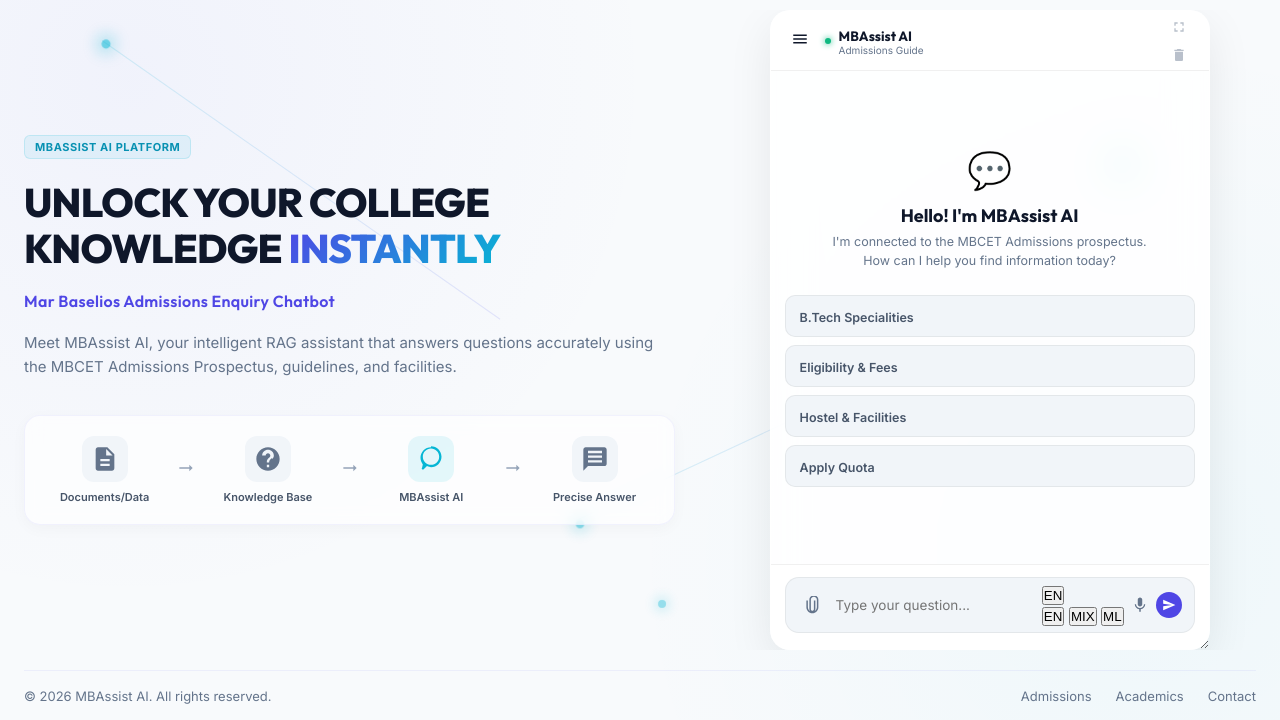
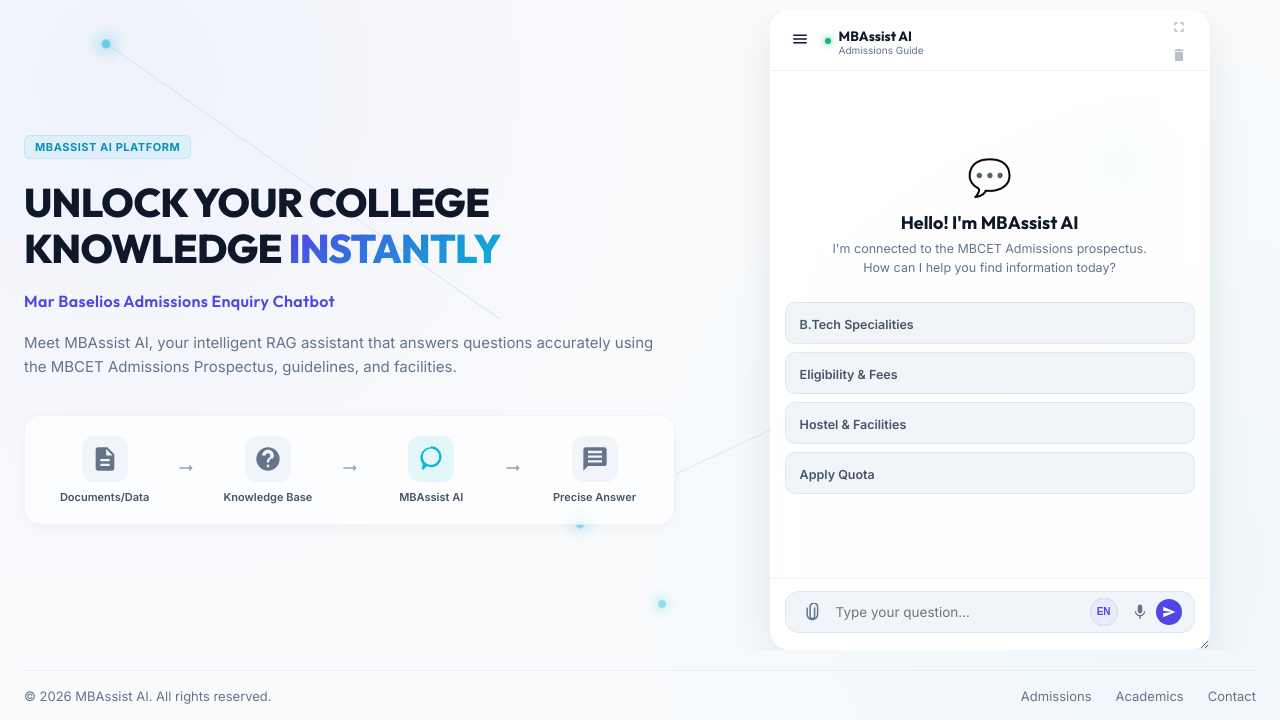
Before and after one commit to adi5022/MBAssist-AI, a Flask app: page / in a window 1280 px wide. Shown: the part 80-800 px from the top of the page. Run offline with Flask 3, Linux system fonts and the light colour scheme.

Commit message:
Fix unclosed mobile media query block in style.css and update radial selector classes

```diff
--- a/static/style.css
+++ b/static/style.css
@@ -970,6 +970,7 @@ body {
         gap: 12px;
         text-align: center;
 }
+}
 
 /* Radial Language Selection Wheel */
 .lang-wheel-container {
@@ -1039,15 +1040,15 @@ body {
 }
 
 /* Radial expanding arc coordinates */
-.lang-wheel-container.open .wheel-item[style*="--angle: 0"] {
+.lang-wheel-container.open .wheel-item.angle-0 {
     opacity: 1;
     transform: translate(-170%, -150%) scale(1);
 }
-.lang-wheel-container.open .wheel-item[style*="--angle: 1"] {
+.lang-wheel-container.open .wheel-item.angle-1 {
     opacity: 1;
     transform: translate(-50%, -200%) scale(1);
 }
-.lang-wheel-container.open .wheel-item[style*="--angle: 2"] {
+.lang-wheel-container.open .wheel-item.angle-2 {
     opacity: 1;
     transform: translate(70%, -150%) scale(1);
 }
--- a/templates/index.html
+++ b/templates/index.html
@@ -10,7 +10,7 @@
     <link rel="preconnect" href="https://fonts.gstatic.com" crossorigin>
     <link href="https://fonts.googleapis.com/css2?family=Inter:wght@300;400;500;600;700&family=Outfit:wght@400;500;600;700;800&display=swap" rel="stylesheet">
     <!-- CSS Stylesheet -->
-    <link rel="stylesheet" href="/static/style.css?v=2.2">
+    <link rel="stylesheet" href="/static/style.css?v=2.3">
     <!-- Favicon -->
     <link rel="shortcut icon" href="/static/favicon.png" type="image/png">
     <!-- Marked JS for Markdown parsing -->
@@ -237,9 +237,9 @@
                                             <span id="selected-lang-wheel-val">EN</span>
                                         </button>
                                         <div class="lang-wheel-items" id="lang-wheel-items">
-                                            <button type="button" class="wheel-item active" data-value="en" style="--angle: 0;" title="English">EN</button>
-                                            <button type="button" class="wheel-item" data-value="ml-mix" style="--angle: 1;" title="Malayalam Mix">MIX</button>
-                                            <button type="button" class="wheel-item" data-value="ml" style="--angle: 2;" title="Malayalam Pure">ML</button>
+                                            <button type="button" class="wheel-item angle-0 active" data-value="en" title="English">EN</button>
+                                            <button type="button" class="wheel-item angle-1" data-value="ml-mix" title="Malayalam Mix">MIX</button>
+                                            <button type="button" class="wheel-item angle-2" data-value="ml" title="Malayalam Pure">ML</button>
                                         </div>
                                         <input type="hidden" id="lang-select" value="en">
                                     </div>
@@ -275,6 +275,6 @@
     </div>
 
     <!-- Client Script -->
-    <script src="/static/script.js?v=2.2"></script>
+    <script src="/static/script.js?v=2.3"></script>
 </body>
 </html>
```
